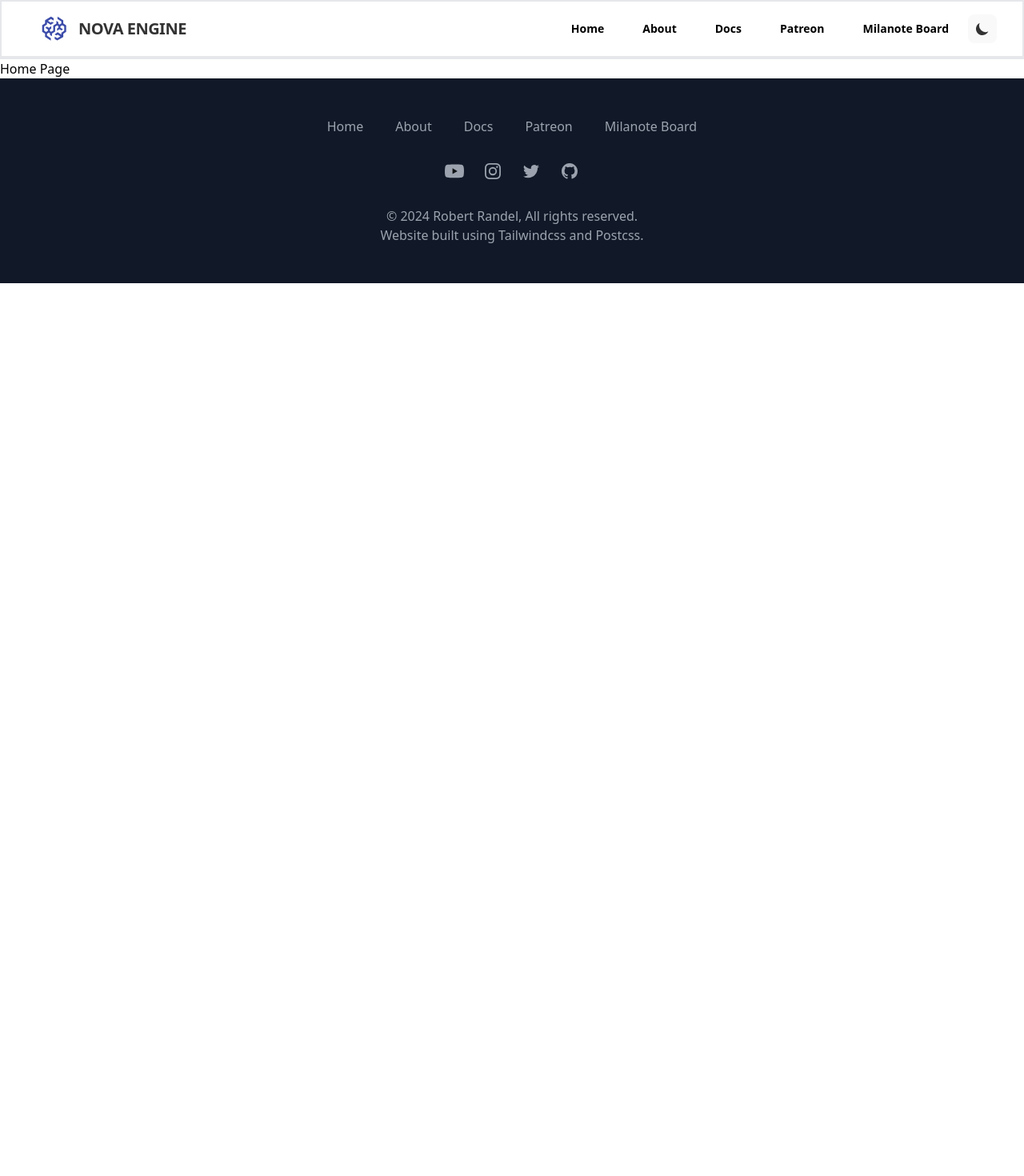
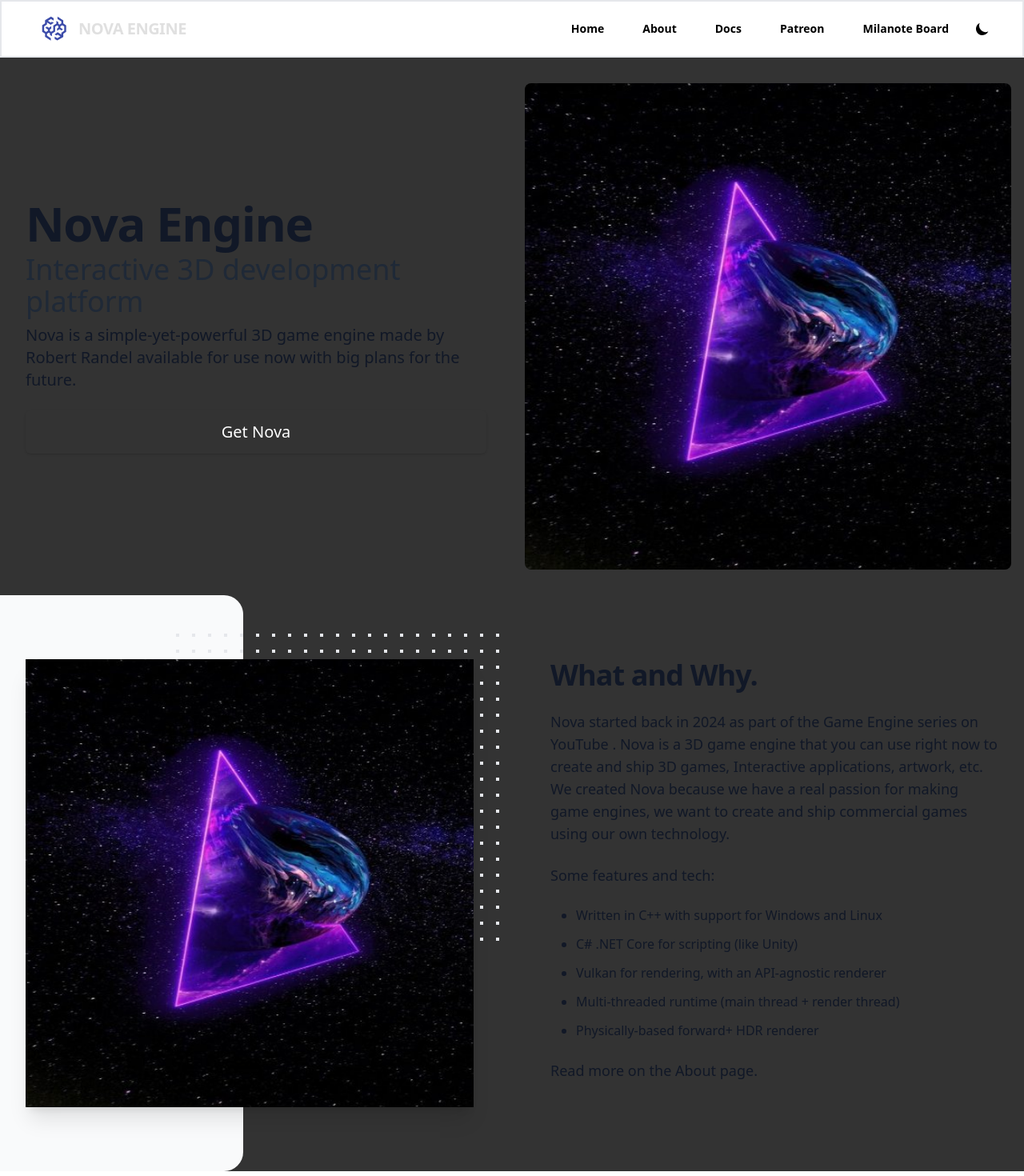
Before and after one commit to rrandel/Nova-Web, a React (Vite) app: page / in a window 1280 px wide. Shown: the top 1470 px of the page at 80% size. Before the commit the page ends 800 px from the top, so only its background shows below. Built offline with nearby package versions, Linux system fonts and the light colour scheme.

Commit message:
Home Page renovation.

```diff
--- a/src/App.jsx
+++ b/src/App.jsx
@@ -3,6 +3,7 @@
 import Home from "./Pages/Home";
 import About from "./Pages/About";
 import Docs from "./Pages/Docs";
+import Plans2025 from "./Pages/posts/plans-for-2025"
 import Footer from "./components/Footer/Footer";
 
 const App = () => {
@@ -13,6 +14,7 @@
           <Route path="/" element={<Home />} />
           <Route path="/about" element={<About />} />
           <Route path="/docs" element={<Docs />} />
+          <Route path="/posts/2024/plans-for-2025/" element={<Plans2025 />} />
         </Routes>
       <Footer />
     </div>
--- a/src/Pages/Home.jsx
+++ b/src/Pages/Home.jsx
@@ -1,9 +1,81 @@
-import React from 'react'
+import Astronaut from '../assets/Astronaut.png'
 
-const About = () => {
+const Home = () => {
   return (
-    <div>Home Page</div>
+    <div className="bg-darkMode-surfaceBackground">
+      <div className="max-w-screen-xl px-4 py-8 mx-auto">
+        <div className="grid items-center gap-8 mb-8 sm:mb-0 lg:ga-12 lg:grid-cols-12">
+          <div className="col-span-6 px-4 text-center sm:mb-6 lg:text-left lg:mb-0">
+            <h1 className="mb-2 text-4xl font-extrabold leading-none tracking-tight text-gray-900 md:text-5xl xl:text-6xl dark:text-white"> Nova Engine </h1>
+            <h2 className="pb-2 text-3xl font-light text-gray-800 dark:text-gray-300 md:text-4xl"> Interactive 3D development platform </h2>
+            <p className="max-w-xl mx-auto mb-6 font-normal text-gray-900 lg:mx-0 xl:mb-2 md:text-lg xl:text-xl dark:text-gray-50"> Nova is a simple-yet-powerful 3D game engine made by Robert Randel available for use now with big plans for the future. </p>
+            <div className="mt-6">
+              <a href="#Patreon">
+                <button type="button" className="block w-full px-5 py-3 text-xl font-medium text-white dark:bg-darkMode-primaryButtonBackground border border-transparent rounded-md shadow dark:hover:bg-darkMode-secondaryButtonBackground sm:px-10">
+                  Get Nova
+                </button>
+              </a>
+            </div>
+          </div>
+          <div className="col-span-6">
+            <img src={Astronaut} width="100%" height alt="TailBliss Hero" className="w-full mac-w-xl mx-auto rounded-lg"></img>
+          </div>
+        </div>
+      </div>
+      <div className="relative dark:bg-darkMode-secondaryBackground">
+        <div className="lg:mx-auto lg:grid lg:max-w-7xl lg:grid-cols-2 lg:items-start lg:gap-24 lg:px-8">
+          <div className="relative sm:py-8 lg:py-0">
+            <div aria-hidden="true" className="hidden sm:block lg:absolute lg:inset-y-0 lg:right-0 lg:w-screen">
+              <div className="absolute inset-y-0 w-full bg-gray-50 dark:bg-gray-900/10 right-1/2 rounded-r-3xl lg:right-72"></div>
+              <svg class="absolute -ml-3 top-8 left-1/2 lg:-right-8 lg:left-auto lg:top-12" width="404" height="392" fill="none" viewBox="0 0 404 392" loading="lazy">
+                <defs>
+                  <pattern id="02f20b47-fd69-4224-a62a-4c9de5c763f7" x="0" y="0" width="20" height="20" patternUnits="userSpaceOnUse">
+                    <rect x="0" y="0" width="4" height="4" class="text-gray-200 dark:text-gray-900/60" fill="currentcolor"></rect>
+                  </pattern>
+                </defs>
+                <rect width="404" height="392" fill="url(#02f20b47-fd69-4224-a62a-4c9de5c763f7)"></rect>
+              </svg>
+            </div>
+            <div className="relative w-full h-auto px-4 py-6 mx-auto sm:max-w-3xl sm:px-6 lg:px-0 lg:py-20">
+              <div className="overflow-hidden shadow-xl rounded-2x1">
+                <img imgh="" src={Astronaut} width="512" height="512" class="w-full h-auto" alt="P1" loading="lazy"></img>
+              </div>
+            </div>
+          </div>
+          <div className="relative max-w-md px-4 mx-auto sm:max-w-3xl sm:px-6 lg:px-0">
+            <div className="md:pt-12 sm:pt-6 lg:pt-20">
+              <h2 className="text-3xl font-bold tracking-tight text-gray-900 dark:text-gray-50 sm:text-4xl"> What and Why. </h2>
+              <div className="mt-6 text-gray-900 dark:text-white">
+                <div className="mt-6 space-y-6 text-gray-900 dark:text-white prose dark:prose-invert">
+                  <p className="text-lg text-gray-900 dark:text-white">
+                    Nova started back in 2024 as part of the
+                    <a href="https://www.youtube.com/watch?v=JxIZbV_XjAs&list=PLlrATfBNZ98dC-V-N3m0Go4deliWHPFwT"> Game Engine series on YouTube </a>
+                    . Nova is a 3D game engine that you can use right now to create and ship 3D games, Interactive
+                    applications, artwork, etc. We created Nova because we have a real passion for making game engines,
+                    we want to create and ship commercial games using our own technology.
+                  </p>
+                  <p className="text-lg text-gray-900 dark:text-white"> Some features and tech: </p>
+                  <ul className="pl-8 space-y-3 list-disc dark:marker:text-gray-100">
+                    <li> Written in C++ with support for Windows and Linux</li>
+                    <li> C# .NET Core for scripting (like Unity)</li>
+                    <li> Vulkan for rendering, with an API-agnostic renderer</li>
+                    <li> Multi-threaded runtime (main thread + render thread)</li>
+                    <li> Physically-based forward+ HDR renderer</li>
+                  </ul>
+                  <p></p>
+                  <p className="text-lg text-gray-900 dark:text-white">
+                     Read more on the
+                     <a href="/about"> About </a>
+                       page.
+                  </p>
+                </div>
+              </div>
+            </div>
+          </div>
+        </div>
+      </div>
+    </div>
   )
 }
 
-export default About
+export default Home
--- /dev/null
+++ b/src/Pages/posts/plans-for-2025.jsx
@@ -0,0 +1,8 @@
+
+const Plans = () => {
+    return (
+      <article>Plans-for-2025</article>
+    )
+  }
+
+  export default Plans
--- a/src/components/Footer/Footer.jsx
+++ b/src/components/Footer/Footer.jsx
@@ -1,6 +1,6 @@
 const Footer = () => {
   return (
-    <footer className="bg-gray-900">
+    <footer className="dark:bg-darkMode-primaryBackground">
         <div className="max-w-md px-4 py-12 mx-auto overflow-hidden sm:max-w-3xl sm:px-6 lg:max-w-7xl lg:px-8">
             <nav className="flex flex-wrap justify-center -mx-5 -my-2" aria-label="Footer">
                 <div className="px-5 py-2">
--- a/src/components/Navbar/Navbar.jsx
+++ b/src/components/Navbar/Navbar.jsx
@@ -7,12 +7,12 @@
   const { isDarkMode, toggleDarkMode } = useDarkMode();
 
   return (
-        <div className="top-0 z-50 w-full md:sticky dark:text-darkMode-mainText dark:bg-darkMode-primaryBackground border-2 dark:border-darkMode-primaryBorder border-b-4 dark:border-b-darkMode-secondaryBorder">
+        <div className="top-0 z-50 w-full md:sticky dark:text-darkMode-mainText dark:bg-darkMode-primaryBackground border-2 dark:border-darkMode-primaryBorder border-b-2 dark:border-b-darkMode-secondaryBorder">
             <div x-data="{ open: false }" className="flex flex-col max-w-full px-4 mx-auto md:items-center md:justify-between md:flex-row md:px-6 lg:px-8">
                 <div className="flex flex-row items-center justify-between p-4">
                     <a href="/" className="flex text-darkMode-mainText transition duration-1000 ease-in-out group">
                         <img src={brainwave} className="transition-opacity h-9 w-9 group-hover:opacity-50 group-focus:opacity-70" alt="Nova Engine Logo" />
-                        <div className="mt-1 ml-3 text-xl font-black tracking-tight uppercase transition-colors text-lightMode-mainText dark:text-darkMode-mainText group-hover:text-lightMode-hoverIcon dark:group-hover:text-darkMode-hoverIcon"> Nova Engine</div>
+                        <div className="mt-1 ml-3 text-xl font-black tracking-tight uppercase transition-colors dark:text-darkMode-mainText dark:group-hover:text-darkMode-hoverIcon"> Nova Engine</div>
                     </a>
                 </div>
                 <nav className="flex-col flex-grow hidden pb-4 md:pb-0 md:flex md:justify-end md:flex-row">
@@ -21,7 +21,7 @@
                     <a className="px-4 py-2 mt-2 text-sm font-semibold rounded-lg md:mt-0 md:ml-4 dark:hover:text-darkMode-mainText dark:hover:bg-darkMode-hoverBackground" href="/docs" title="Docs">Docs</a>
                     <a className="px-4 py-2 mt-2 text-sm font-semibold rounded-lg md:mt-0 md:ml-4 dark:hover:text-darkMode-mainText dark:hover:bg-darkMode-hoverBackground" href="#Patreon" title="Patreon">Patreon</a>
                     <a className="px-4 py-2 mt-2 text-sm font-semibold rounded-lg md:mt-0 md:ml-4 dark:hover:text-darkMode-mainText dark:hover:bg-darkMode-hoverBackground" href="#Milanote Board" title="Milanote Board">Milanote Board</a>
-                    <button onClick={toggleDarkMode} type="button" className={`p-2 text-sm rounded-lg md:ml-2 focus:outline-none focus:ring-4 transition-colors duration-200 ${isDarkMode ? 'dark:bg-darkMode-primaryBackground dark:text-darkMode-inactiveText dark:hover:bg-lightMode-hoverIcon focus:ring-lightMode-secondaryBorder' : 'bg-lightMode-primaryBackground dark:bg-darkMode-primaryBackground text-lightMode-mainText dark:text-darkMode-mainText hover:bg-lightMode-hoverIcon dark:hover:bg-lightMode-hoverIcon focus:ring-gray-600'}`}>
+                    <button onClick={toggleDarkMode} type="button" className={`p-2 text-sm rounded-lg md:ml-2 focus:outline-none focus:ring-4 transition-colors duration-200 ${isDarkMode ? 'dark:bg-darkMode-primaryBackground dark:text-darkMode-inactiveText dark:hover:bg-darkMode-hoverIcon focus:ring-darkMode-secondaryBorder' : ''}`}>
                         {isDarkMode ? <LightModeIcon /> : <DarkModeIcon />}
                     </button>
                 </nav>
--- a/src/index.css
+++ b/src/index.css
@@ -1,6 +1,10 @@
 @tailwind base;
 @tailwind components;
 @tailwind utilities;
+
+* {
+    scroll-behavior: smooth
+}
 
 /* Scrollbar for Light Mode */
 ::-webkit-scrollbar {
```
Also changed, not shown: src/Pages/About.jsx (+1 -47 lines).
